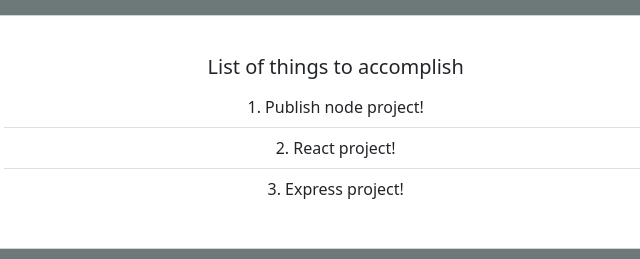
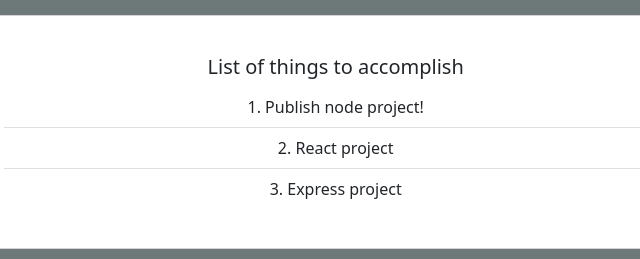
Before and after one commit to ellis8555/CertificatesOnGit, a plain HTML site: page index.html in a window 1280 px wide. Shown: the part 2420-2679 px from the top of the page, 478-1118 px from the left. Drawn offline with nearby package versions, Linux system fonts and the light colour scheme.

Commit message:
edit todo list

```diff
--- a/Resources/pages/htmlSnippets/Todos/todosSnippet.html
+++ b/Resources/pages/htmlSnippets/Todos/todosSnippet.html
@@ -16,8 +16,8 @@
             <h5 class="card-title">List of things to accomplish</h5>
             <ul class="list-group list-group-flush">
               <li class="list-group-item">1. Publish node project!</li>
-              <li class="list-group-item">2. React project!</li>
-              <li class="list-group-item">3. Express project!</li>
+              <li class="list-group-item">2. React project</li>
+              <li class="list-group-item">3. Express project</li>
             </ul>
           </div>
         </div>
```
